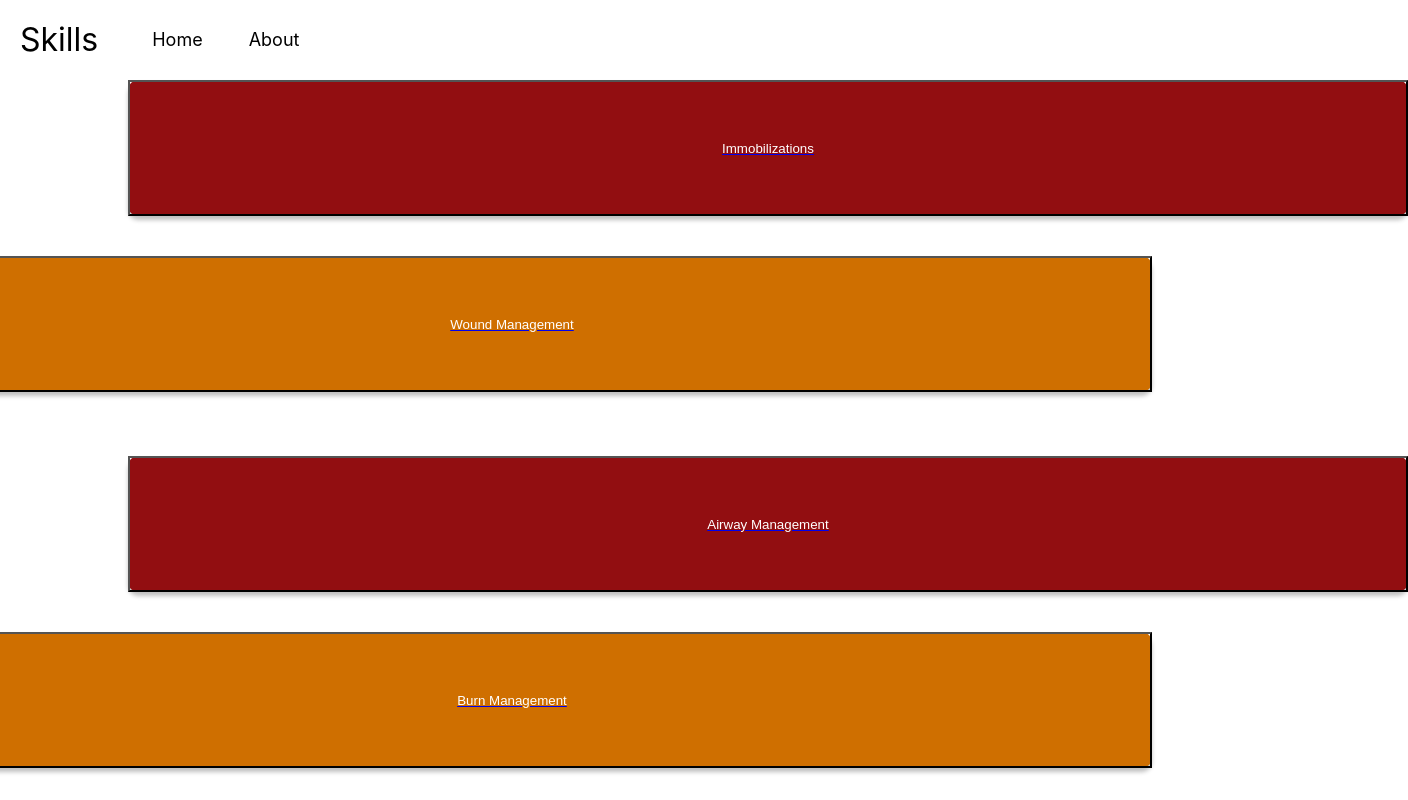
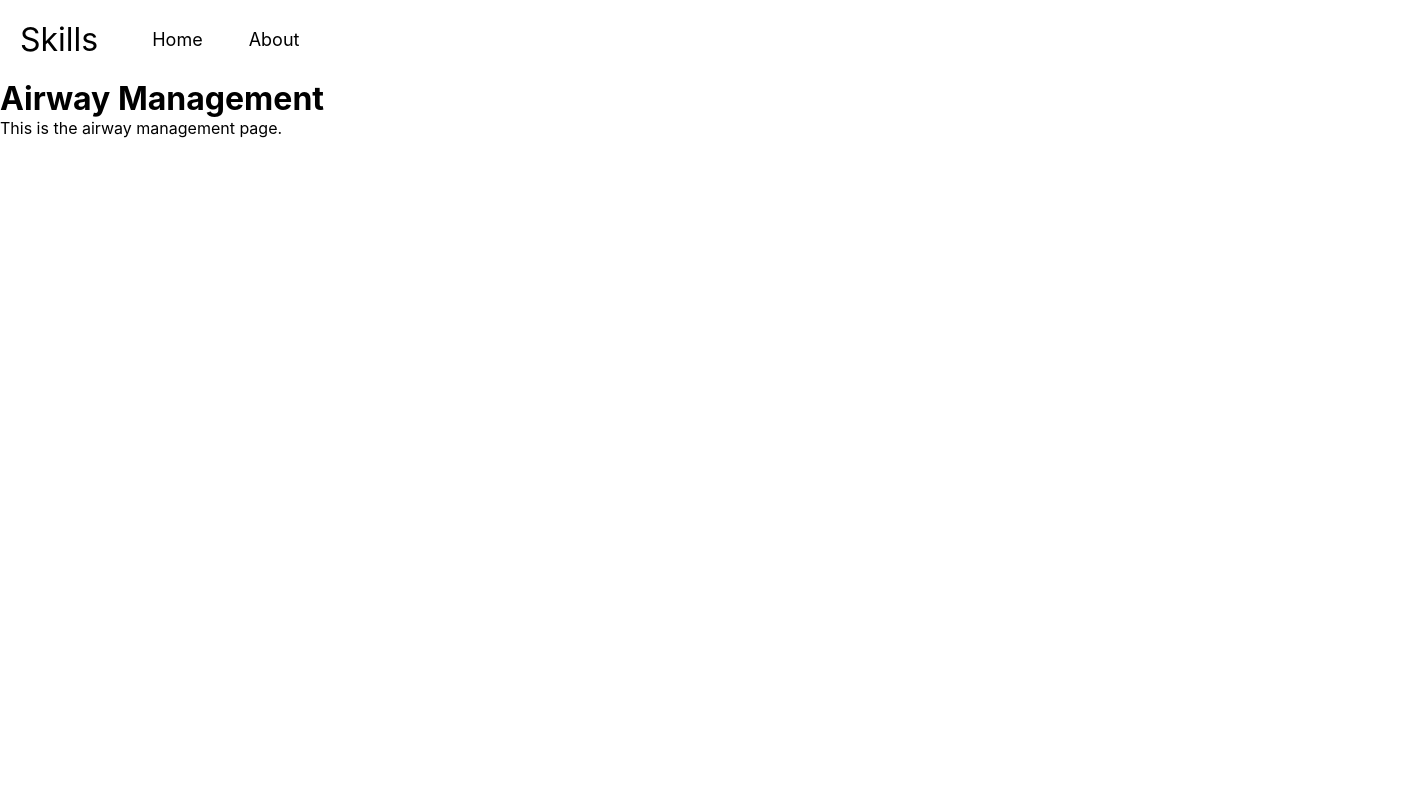
Before and after one commit to eregister5638/nepal-project, a React (Create React App) app: page /airway in a window 1280 px wide. Shown: the whole page, 1408 px wide, since content can reach past the window. Built offline with nearby package versions, Linux system fonts and the light colour scheme.

Commit message:
Added Airway page

```diff
--- a/package.json
+++ b/package.json
@@ -8,6 +8,7 @@
     "@testing-library/user-event": "^13.5.0",
     "react": "^18.2.0",
     "react-dom": "^18.2.0",
+    "react-router-dom": "^6.9.0",
     "react-scripts": "5.0.1",
     "web-vitals": "^2.1.4"
   },
--- /dev/null
+++ b/src/Airway.js
@@ -0,0 +1,12 @@
+import React from 'react';
+
+const Airway = () => {
+  return (
+    <div>
+      <h1>Airway Management</h1>
+      <p>This is the airway management page.</p>
+    </div>
+  );
+};
+
+export default Airway;
--- a/src/App.js
+++ b/src/App.js
@@ -3,19 +3,40 @@ import './App.css';
 import './Navbar.css';
 import './Boxes.css';
 import Navbar from './Navbar';
-
-
+import { BrowserRouter as Router, Routes, Route } from 'react-router-dom';
+import Airway from './Airway';
 
 function App() {
   return (
     <div>
       <Navbar />
-
-
-      <div className="box box1"><a href="/Users/ethan/Desktop/nepal_project/immobilization.html"><button className="button1">Immobilizations</button></a></div>
-      <div className="box box2"><a href="/Users/ethan/Desktop/nepal_project/wound.html"><button className="button2">Wound Management</button></a></div>
-      <div className="box box3"><a href="/Users/ethan/Desktop/nepal_project/airway.html"><button className="button3">Airway Management</button></a></div>
-      <div className="box box4"><a href="/Users/ethan/Desktop/nepal_project/burn.html"><button className="button4">Burn Management</button></a></div>
+      <Router>
+        <Routes>
+          <Route path="/" element={<div className="container">
+            <div className="box box1">
+              <a href="/Users/ethan/Desktop/nepal_project/immobilization.html">
+                <button className="button1">Immobilizations</button>
+              </a>
+            </div>
+            <div className="box box2">
+              <a href="/Users/ethan/Desktop/nepal_project/wound.html">
+                <button className="button2">Wound Management</button>
+              </a>
+            </div>
+            <div className="box box3">
+              <a href="/airway">
+                <button className="button3">Airway Management</button>
+              </a>
+            </div>
+            <div className="box box4">
+              <a href="/Users/ethan/Desktop/nepal_project/burn.html">
+                <button className="button4">Burn Management</button>
+              </a>
+            </div>
+          </div>} />
+          <Route path="/airway" element={<Airway />} />
+        </Routes>
+      </Router>
     </div>
   );
 }
```
Also changed, not shown: src/index.js (line endings or trailing spaces), 2 other files (tests, documents, lock files or other folders).
